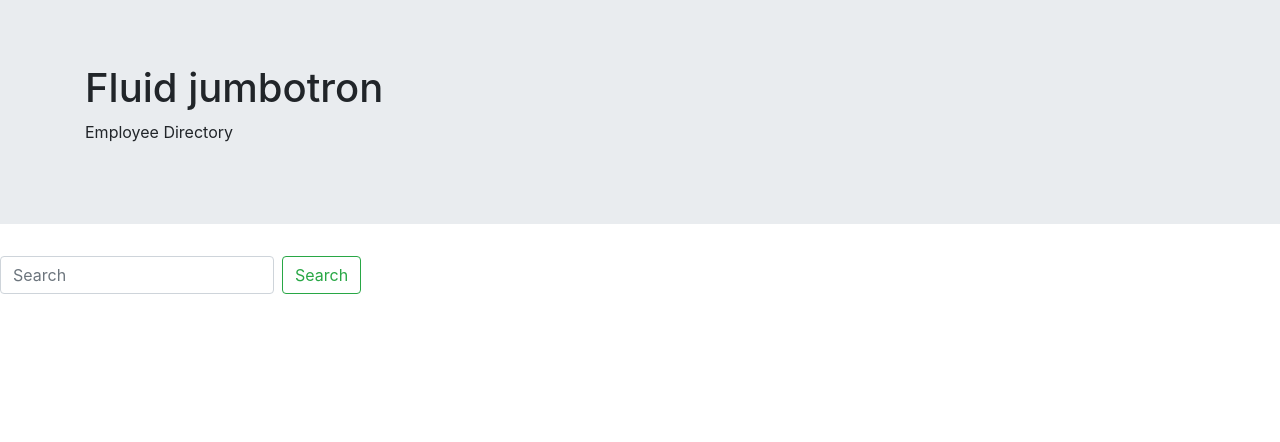
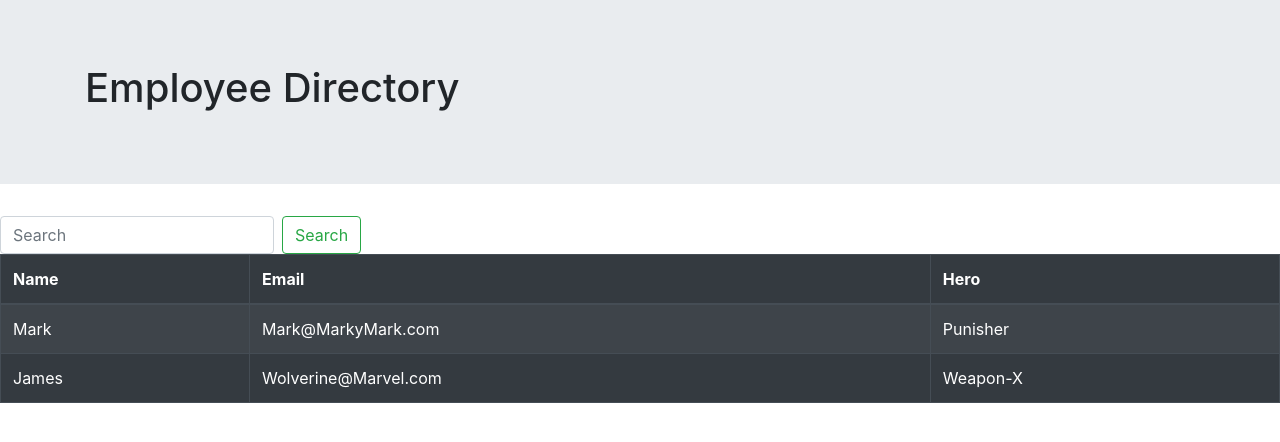
Before and after one commit to RobWongus/React-Employee-Directory, a React (Create React App) app: page / in a window 1280 px wide. Shown: the top 442 px of the page. Built offline with nearby package versions, Linux system fonts and the light colour scheme.

Commit message:
button sees form and added table

```diff
--- a/package.json
+++ b/package.json
@@ -7,6 +7,7 @@
     "@testing-library/jest-dom": "^4.2.4",
     "@testing-library/react": "^9.5.0",
     "@testing-library/user-event": "^7.2.1",
+    "axios": "^0.19.2",
     "bootstrap": "^4.5.0",
     "compression": "^1.7.4",
     "express": "^4.17.1",
--- a/src/App.js
+++ b/src/App.js
@@ -1,13 +1,14 @@
 import React from 'react';
 import Navbar from './components/Navbar';
 import Search from './components/Search';
+import EmployeeTable from './components/EmployeeTable';
 
 function App() {
   return (
     <>
     <Navbar/>
-
     <Search/>
+    <EmployeeTable/>
     </>
   )
 }
--- /dev/null
+++ b/src/components/EmployeeTable.js
@@ -0,0 +1,35 @@
+import React from 'react';
+import Table from 'react-bootstrap/Table'
+
+export default function EmployeeTable(props) {
+    return (
+        <div>
+           <Table striped bordered hover variant="dark">
+  <thead>
+    <tr>
+      <th>Name</th>
+      <th>Email</th>
+      <th>Hero</th>
+
+
+    </tr>
+  </thead>
+  <tbody>
+    <tr>
+      <td>Mark</td>
+      <td>Mark@MarkyMark.com</td>
+      <td>Punisher</td>
+    </tr>
+    <tr>
+      <td>James</td>
+      <td>Wolverine@Marvel.com</td>
+      <td>Weapon-X</td>
+    </tr>
+
+  </tbody>
+</Table>
+        </div>
+    )
+
+
+}
--- a/src/components/Navbar.js
+++ b/src/components/Navbar.js
@@ -3,13 +3,13 @@ import Jumbotron from 'react-bootstrap/Jumbotron'
 import Container from 'react-bootstrap/Container'
 
 
-export default function Navbar() {
+export default function Navbar(props) {
     return (
         <div>
            <Jumbotron fluid>
             <Container>
-                <h1>Fluid jumbotron</h1>
-                 <p>Employee Directory</p>
+                <h1>Employee Directory</h1>
+
             </Container>
            </Jumbotron>
         </div>
--- a/src/components/Search.js
+++ b/src/components/Search.js
@@ -1,16 +1,32 @@
-import React from 'react';
+import React, { Component } from "react";
 import Form from 'react-bootstrap/Form'
 import Button from 'react-bootstrap/Button'
 import FormControl from 'react-bootstrap/FormControl'
-export default function Search() {
-    return (
-        <div>
-           <Form inline>
-                <FormControl type="text" placeholder="Search" className="mr-sm-2" />
-                <Button variant="outline-success">Search</Button>
-           </Form>
-        </div>
 
-    )
 
+class Search extends Component {
+    state = {
+        placeholder: ""
+    };
+
+    handleInputChange = event => {
+        let value = event.target.value;
+        this.setState({
+            placeholder: value
+        });
+    }
+    render() {
+        return (
+            <div>
+            <Form inline className="center-align">
+                    <FormControl type="text" value={this.state.placeholder} onChange={this.handleInputChange} placeholder="Search" className="mr-sm-2" />
+                    <Button variant="outline-success">Search</Button>
+
+            </Form>
+            </div>
+        )
+
+    }
 }
+
+export default Search;
--- /dev/null
+++ b/src/utils/SearchForm.js
@@ -0,0 +1 @@
+import React, { Component } from "react";
```
Also changed, not shown: src/components/Email.js (added, +11 -0 lines), src/components/FavouriteHero.js (added, +11 -0 lines), src/serviceWorker.js (added, +141 -0 lines), 1 other file (tests, documents, lock files or other folders).
